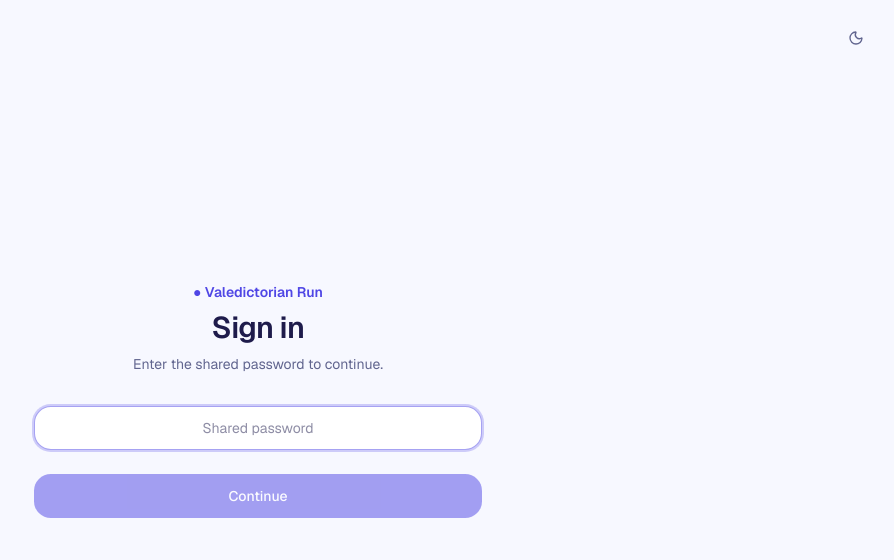
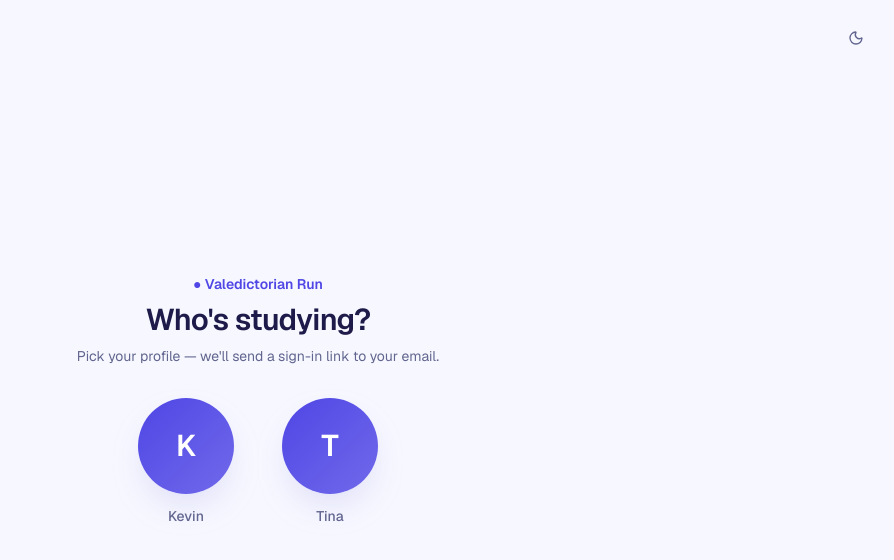
Before and after one commit to kevinn-chan/Valedictorian-Run-Demo, a Next.js app: page /login in a window 1280 px wide. Shown: the top 560 px of the page, without its empty margins (382-1276 px from the left). Built offline with nearby package versions, Linux system fonts and the light colour scheme.

Commit message:
Sync from main: switch login from shared password to magic links
Login is now pick-a-profile → magic link email. Profile switching stays
instant via /api/switch-profile (admin-generated token, no email).
Deleted: shared-password.ts, /api/profile-login.

```diff
--- a/src/app/api/demo/chat/route.ts
+++ b/src/app/api/demo/chat/route.ts
@@ -23,7 +23,7 @@ export async function POST(request: NextRequest) {
   }
 
   // Public, unauthenticated endpoint — cap requests per IP so one visitor
-  // can't drain the demo's Gemini quota. (Same limiter as /api/profile-login.)
+  // can't drain the demo's Gemini quota. (Reuses the shared rate limiter.)
   const ip = request.headers.get("x-forwarded-for")?.split(",")[0]?.trim() ?? "unknown";
   if (isRateLimited(`demo-chat:${ip}`)) {
     return NextResponse.json(
--- a/src/app/api/profile-login/route.ts
+++ /dev/null
@@ -1,40 +0,0 @@
-import { NextResponse, type NextRequest } from "next/server";
-import { createClient } from "@/lib/supabase/server";
-import { getProfiles } from "@/lib/profiles";
-import { isRateLimited } from "@/lib/rate-limit";
-
-// Shared-password sign-in: a profile click submits the profile's index + the
-// shared password. We resolve the index to an email server-side so real emails
-// never appear in the login HTML. Knowing the URL is no longer enough — without
-// the password there is no session.
-export async function POST(request: NextRequest) {
-  const ip = request.headers.get("x-forwarded-for")?.split(",")[0]?.trim() ?? "unknown";
-  if (isRateLimited(ip)) {
-    return NextResponse.redirect(new URL("/login?error=1", request.url), 303);
-  }
-
-  const form = await request.formData();
-  const raw = form.get("profile");
-  const idx = raw === null ? -1 : Number(raw);
-  const password = String(form.get("password") ?? "");
-
-  const profile = getProfiles()[idx];
-  if (!profile) {
-    return NextResponse.redirect(new URL("/login?error=1", request.url), 303);
-  }
-
-  const supabase = await createClient();
-  // Clear any existing session first: a failed or different-profile sign-in must
-  // never silently leave you logged in as the previous profile. (scope: local —
-  // just drop this browser's session, no server round-trip.)
-  await supabase.auth.signOut({ scope: "local" });
-  const { error } = await supabase.auth.signInWithPassword({
-    email: profile.email,
-    password,
-  });
-  if (error) {
-    return NextResponse.redirect(new URL("/login?error=1", request.url), 303);
-  }
-
-  return NextResponse.redirect(new URL("/", request.url), 303);
-}
--- /dev/null
+++ b/src/app/api/switch-profile/route.ts
@@ -0,0 +1,47 @@
+import { NextResponse, type NextRequest } from "next/server";
+import { createClient } from "@/lib/supabase/server";
+import { createClient as createAdmin } from "@supabase/supabase-js";
+import { getProfiles } from "@/lib/profiles";
+
+// Instant profile switch: the caller is already authenticated, so we use the
+// admin API to generate a magic-link token for the target profile and redirect
+// through /auth/confirm — no email sent, no second login step.
+export async function POST(request: NextRequest) {
+  const supabase = await createClient();
+  const { data: auth } = await supabase.auth.getClaims();
+  if (!auth?.claims) {
+    return NextResponse.redirect(new URL("/login", request.url), 303);
+  }
+
+  const form = await request.formData();
+  const idx = Number(form.get("profile") ?? -1);
+  const target = getProfiles()[idx];
+  if (!target) {
+    return NextResponse.redirect(new URL("/login?error=1", request.url), 303);
+  }
+
+  const admin = createAdmin(
+    process.env.NEXT_PUBLIC_SUPABASE_URL!,
+    process.env.SUPABASE_SERVICE_ROLE_KEY!
+  );
+
+  const { data, error } = await admin.auth.admin.generateLink({
+    type: "magiclink",
+    email: target.email,
+    options: { redirectTo: `${request.nextUrl.origin}/` },
+  });
+
+  if (error || !data?.properties?.hashed_token) {
+    return NextResponse.redirect(new URL("/login?error=1", request.url), 303);
+  }
+
+  // Sign out the current session first, then redirect through the confirm route
+  // which will verify the token and establish the new session.
+  await supabase.auth.signOut({ scope: "local" });
+
+  const confirm = new URL("/auth/confirm", request.url);
+  confirm.searchParams.set("token_hash", data.properties.hashed_token);
+  confirm.searchParams.set("type", "magiclink");
+  confirm.searchParams.set("next", "/");
+  return NextResponse.redirect(confirm, 303);
+}
--- a/src/app/login/login-form.tsx
+++ b/src/app/login/login-form.tsx
@@ -1,88 +1,69 @@
 "use client";
 
 import { useState } from "react";
+import { createClient } from "@/lib/supabase/client";
 
-import { SHARED_PASSWORD_KEY } from "@/lib/shared-password";
-
-// Two-step sign-in: password first, then pick a profile — never both on screen
-// at once. The password stays in a controlled field and is submitted (as a hidden
-// input) together with the chosen profile index to /api/profile-login, so the
-// server contract is unchanged and the password is never persisted between steps.
 export function LoginForm({
   profiles,
   hadError,
 }: {
-  profiles: { name: string }[];
+  profiles: { name: string; email: string }[];
   hadError: boolean;
 }) {
-  const [step, setStep] = useState<"password" | "profile">("password");
-  const [password, setPassword] = useState("");
+  const [sent, setSent] = useState<string | null>(null);
+  const [sending, setSending] = useState(false);
+  const [error, setError] = useState<string | null>(hadError ? "Link expired or invalid — try again." : null);
+
+  async function sendLink(name: string, email: string) {
+    setSending(true);
+    setError(null);
+    const supabase = createClient();
+    const { error } = await supabase.auth.signInWithOtp({
+      email,
+      options: { emailRedirectTo: `${window.location.origin}/auth/confirm` },
+    });
+    setSending(false);
+    if (error) {
+      setError(error.message);
+    } else {
+      setSent(name);
+    }
+  }
+
+  if (sent) {
+    return (
+      <>
+        <h1 className="mt-2 text-3xl font-semibold tracking-tight">Check your email</h1>
+        <p className="mt-2 text-sm text-muted-foreground">
+          We sent a sign-in link to <span className="font-medium text-foreground">{sent}</span>'s email.
+          Click it to continue.
+        </p>
+        <button
+          type="button"
+          onClick={() => setSent(null)}
+          className="mt-8 text-xs text-muted-foreground transition hover:text-primary"
+        >
+          ← Pick a different profile
+        </button>
+      </>
+    );
+  }
 
   return (
     <>
-      <h1 className="mt-2 text-3xl font-semibold tracking-tight">
-        {step === "password" ? "Sign in" : "Who's studying?"}
-      </h1>
+      <h1 className="mt-2 text-3xl font-semibold tracking-tight">Who's studying?</h1>
       <p className="mt-2 text-sm text-muted-foreground">
-        {step === "password"
-          ? "Enter the shared password to continue."
-          : "Pick your profile."}
+        Pick your profile — we'll send a sign-in link to your email.
       </p>
 
-      <form
-        action="/api/profile-login"
-        method="post"
-        className="mt-8"
-        // Hand the shared password to this tab so the sidebar can re-submit it
-        // for a one-click profile switch. sessionStorage (not localStorage) —
-        // it survives the redirect to "/" and dies with the tab.
-        onSubmit={() => {
-          if (password) sessionStorage.setItem(SHARED_PASSWORD_KEY, password);
-        }}
-      >
-        {step === "password" ? (
-          <>
-            <input
-              type="password"
-              required
-              autoFocus
-              autoComplete="current-password"
-              value={password}
-              onChange={(e) => setPassword(e.target.value)}
-              onKeyDown={(e) => {
-                if (e.key === "Enter" && password) {
-                  e.preventDefault();
-                  setStep("profile");
-                }
-              }}
-              placeholder="Shared password"
-              className="h-11 w-full rounded-xl border border-border bg-card px-4 text-center text-sm text-foreground outline-none transition focus:border-primary/50 focus:ring-2 focus:ring-ring/25"
-            />
-            {hadError && (
-              <p className="mt-3 text-sm text-red-600">
-                Wrong password — try again.
-              </p>
-            )}
+      <div className="mt-8 flex items-start justify-center gap-8">
+        {profiles.map((p) => (
           <button
+            key={p.email}
             type="button"
-              disabled={!password}
-              onClick={() => setStep("profile")}
-              className="mt-6 h-11 w-full rounded-xl bg-primary text-sm font-medium text-primary-foreground transition hover:bg-primary/90 active:scale-95 disabled:opacity-50"
-            >
-              Continue
-            </button>
-          </>
-        ) : (
-          <>
-            <input type="hidden" name="password" value={password} />
-            <div className="flex items-start justify-center gap-8">
-              {profiles.map((p, i) => (
-                <button
-                  key={i}
-                  name="profile"
-                  value={i}
-                  type="submit"
-                  className="group flex w-28 cursor-pointer flex-col items-center gap-3"
+            disabled={sending}
+            onClick={() => sendLink(p.name, p.email)}
+            className="group flex w-28 cursor-pointer flex-col items-center gap-3 disabled:opacity-50"
           >
             <span
               className="flex size-24 items-center justify-center rounded-full bg-gradient-to-br from-primary to-primary/80 text-3xl font-semibold text-primary-foreground transition duration-200 group-hover:-translate-y-1 group-hover:ring-4 group-hover:ring-primary/30 group-active:scale-95"
@@ -96,16 +77,9 @@ export function LoginForm({
           </button>
         ))}
       </div>
-            <button
-              type="button"
-              onClick={() => setStep("password")}
-              className="mt-8 text-xs text-muted-foreground transition hover:text-primary"
-            >
-              ← Use a different password
-            </button>
-          </>
-        )}
-      </form>
+
+      {error && <p className="mt-6 text-sm text-red-600">{error}</p>}
+      {sending && <p className="mt-6 text-sm text-muted-foreground">Sending link…</p>}
     </>
   );
 }
--- a/src/app/login/page.tsx
+++ b/src/app/login/page.tsx
@@ -2,8 +2,7 @@ import { getProfiles } from "@/lib/profiles";
 import { LoginForm } from "./login-form";
 import { ThemeToggle } from "@/components/theme-toggle";
 
-// Sign-in gate: one shared password (real Supabase auth), then pick a profile.
-// Two steps — password first, profile second — handled in LoginForm.
+// Magic-link sign-in: pick a profile, receive a link in your email.
 export default async function LoginPage({
   searchParams,
 }: {
@@ -22,10 +21,10 @@ export default async function LoginPage({
           <span aria-hidden>●</span> Valedictorian Run
         </p>
 
-        {/* Names only — the type says {name} but RSC serializes whatever it's
-            given, so map the emails off before they cross to the client. */}
+        {/* Emails cross to the client for signInWithOtp — they're the users'
+            own addresses (allowlisted), not secrets. */}
         <LoginForm
-          profiles={profiles.map((p) => ({ name: p.name }))}
+          profiles={profiles.map((p) => ({ name: p.name, email: p.email }))}
           hadError={!!error}
         />
 
--- a/src/lib/shared-password.ts
+++ /dev/null
@@ -1,5 +0,0 @@
-// sessionStorage key holding the shared sign-in password for the current tab.
-// Written by the login form, read by the sidebar's profile switcher so a switch
-// can re-submit /api/profile-login without a second password prompt. Tab-scoped
-// on purpose: closing the tab drops it, and it is never written to localStorage.
-export const SHARED_PASSWORD_KEY = "vr_shared_pw";
--- a/src/lib/supabase/proxy.ts
+++ b/src/lib/supabase/proxy.ts
@@ -6,7 +6,6 @@ const PUBLIC_PATHS = [
   "/login",
   "/auth",
   "/api/keepalive",
-  "/api/profile-login",
   "/demo",
   "/api/demo",
   "/api/figure", // route enforces its own access (own figures, or the demo session's)
```
Also changed, not shown: src/components/profile-switcher.tsx (+4 -27 lines). Lines whose indentation alone changed are shown as unchanged.
